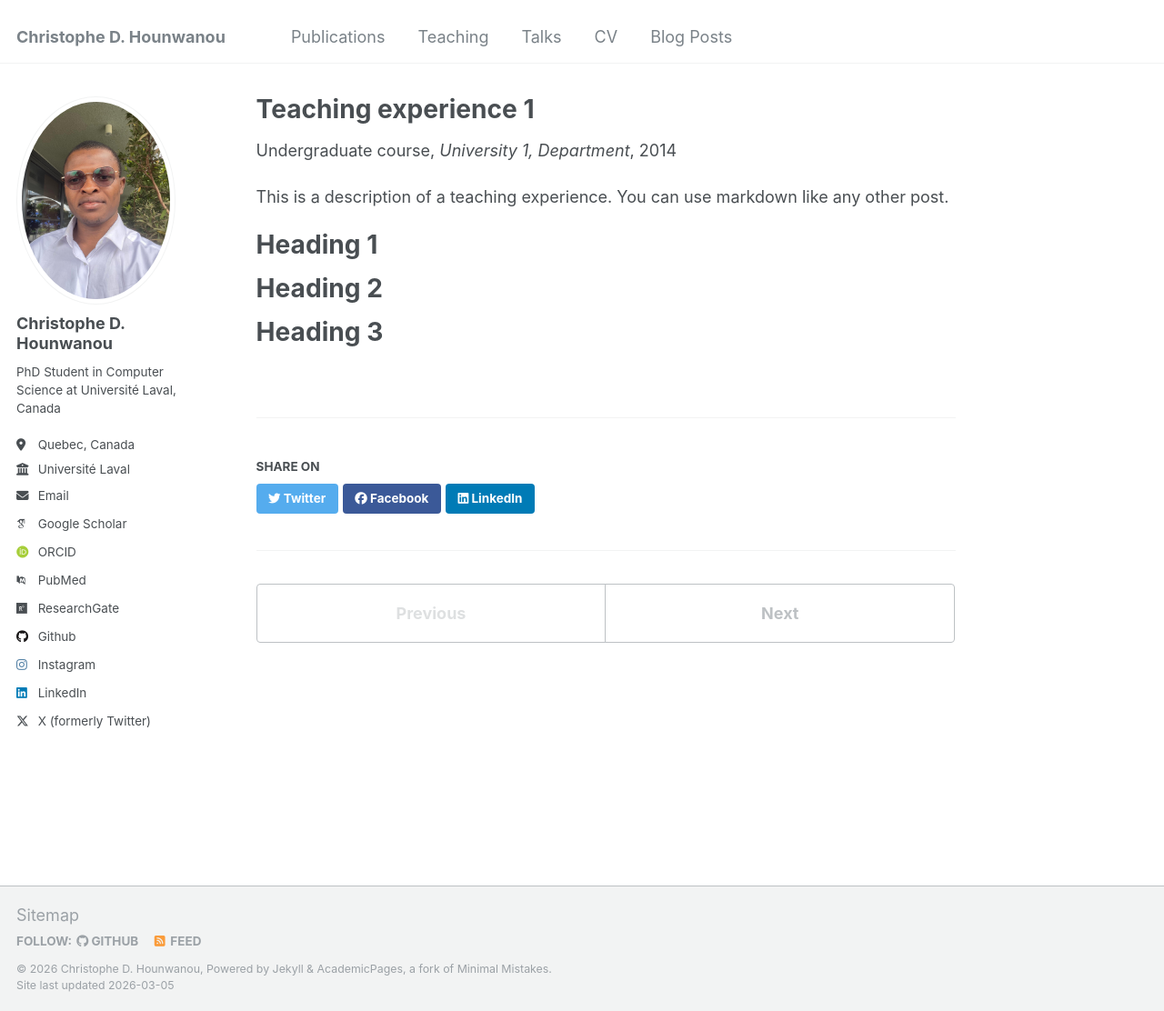
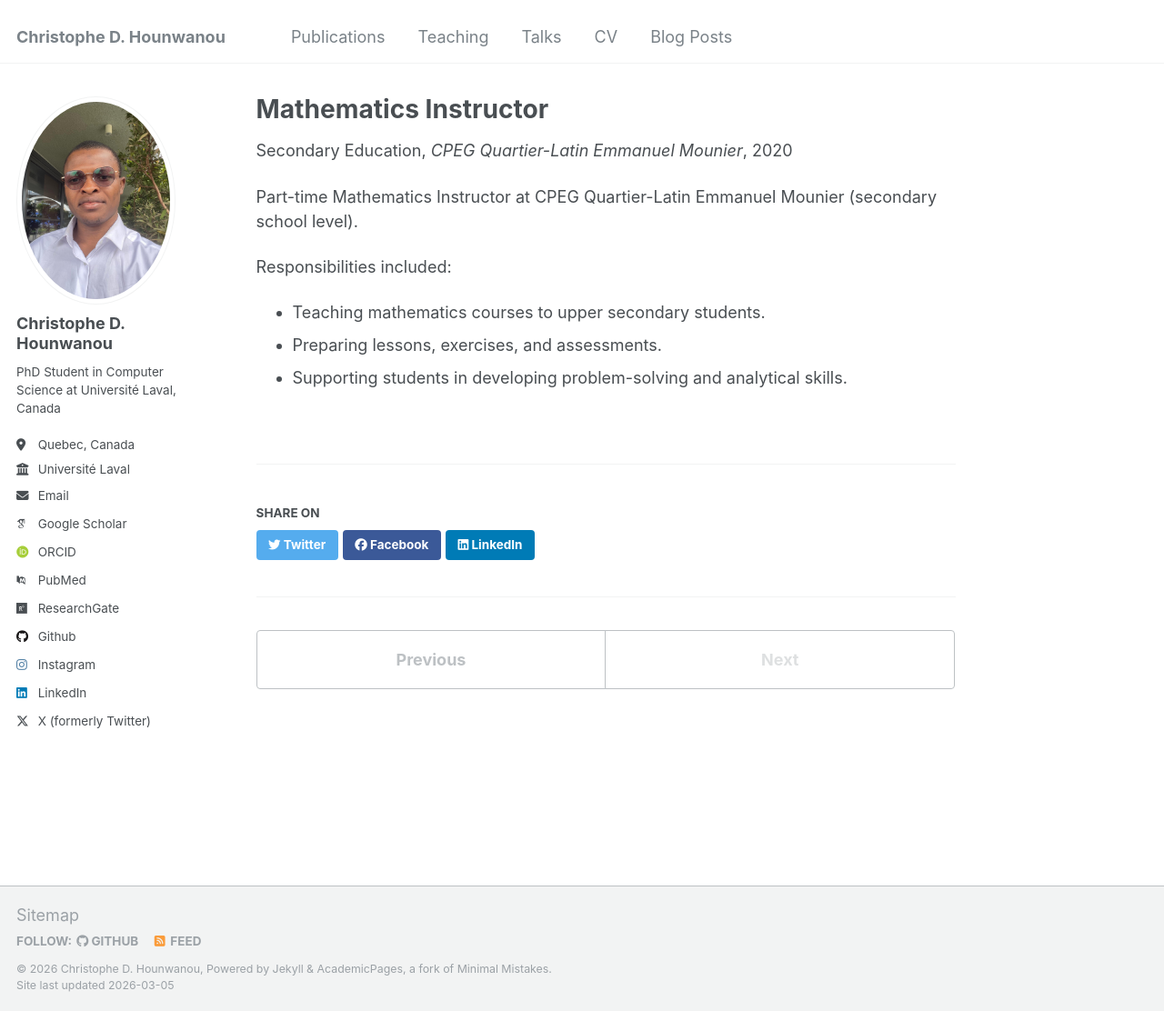
Before and after one commit to chrishounwanou/chrishounwanou.github.io, a Jekyll site: the page built from _teaching/2014-spring-teaching-1.md, in a window 1280 px wide and 1112 px high. Shown: the whole window at 91% size. Built offline with Jekyll 4.4.1, drawn with Linux system fonts in a browser that asks for light colours; some web fonts are replaced.

Commit message:
Revise teaching experience to Mathematics Instructor role
Updated teaching experience details including title, type, venue, date, and location. Added responsibilities for the Mathematics Instructor role.

```diff
--- a/_teaching/2014-spring-teaching-1.md
+++ b/_teaching/2014-spring-teaching-1.md
@@ -1,20 +1,16 @@
 ---
-title: "Teaching experience 1"
+title: "Mathematics Instructor"
 collection: teaching
-type: "Undergraduate course"
-permalink: /teaching/2014-spring-teaching-1
-venue: "University 1, Department"
-date: 2014-01-01
-location: "City, Country"
+type: "Secondary Education"
+permalink: /teaching/2020-10-mathematics-instructor
+venue: "CPEG Quartier-Latin Emmanuel Mounier"
+date: 2020-10-01
+location: "Abomey-Calavi, Benin"
 ---
 
-This is a description of a teaching experience. You can use markdown like any other post.
+Part-time Mathematics Instructor at CPEG Quartier-Latin Emmanuel Mounier (secondary school level).
 
-Heading 1
-======
-
-Heading 2
-======
-
-Heading 3
-======
+Responsibilities included:
+- Teaching mathematics courses to upper secondary students.
+- Preparing lessons, exercises, and assessments.
+- Supporting students in developing problem-solving and analytical skills.
```
